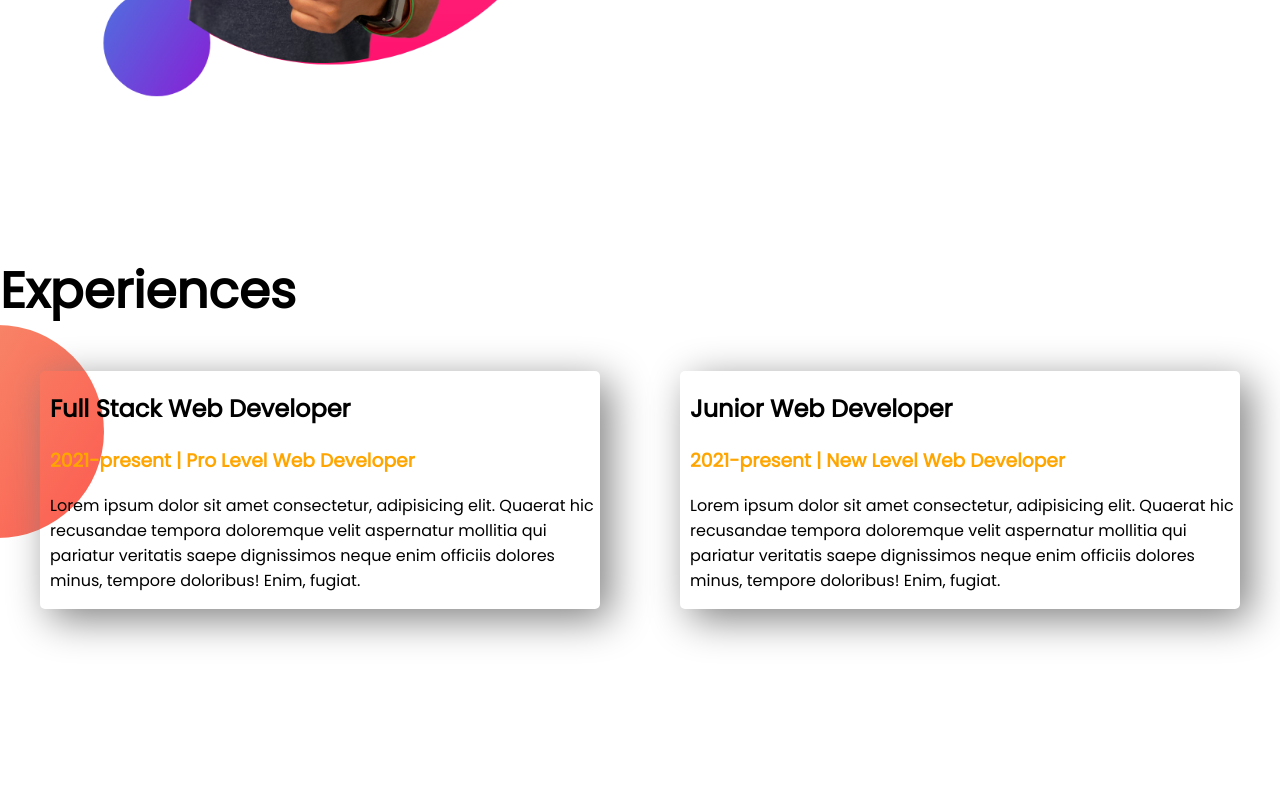
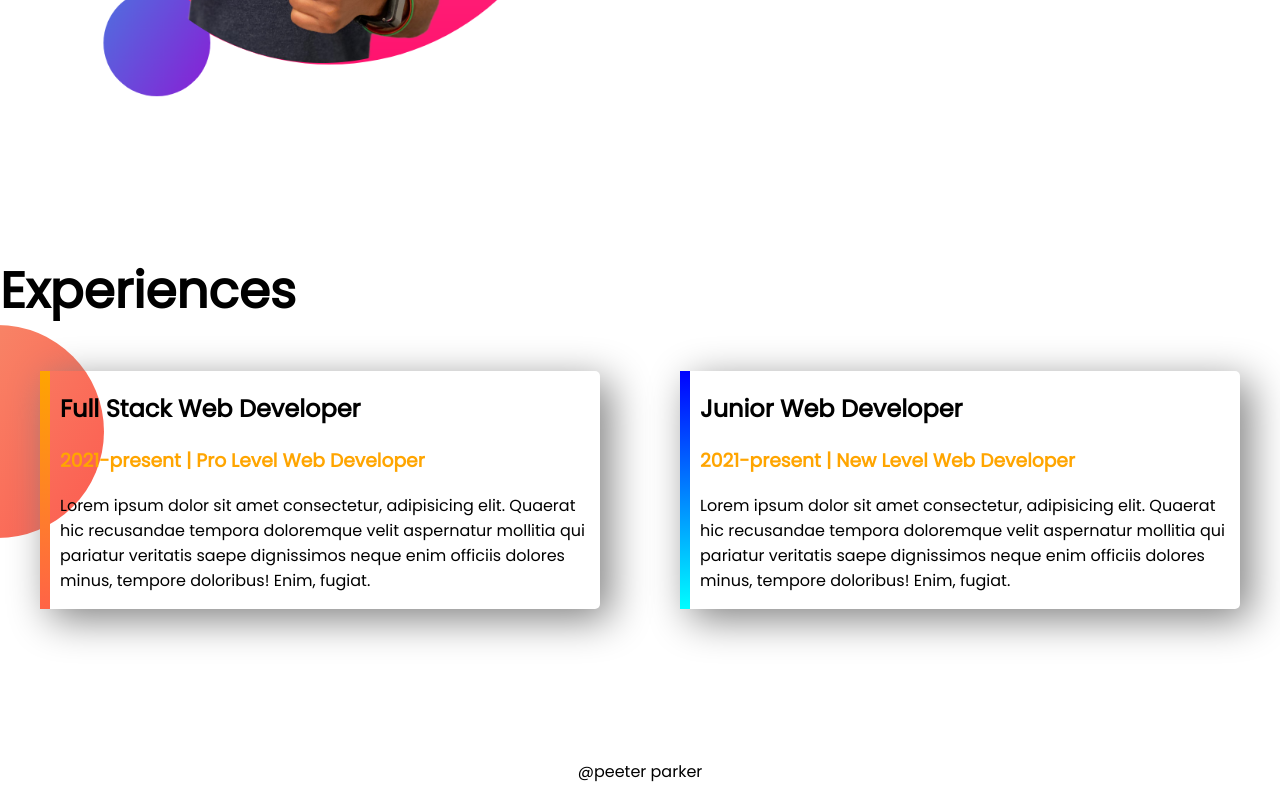
Before and after one commit to Razinn/second-website, a plain HTML site: page second-website/index.html in a window 1280 px wide. Shown: the part 1140-1940 px from the top of the page. Before the commit the page ends 1899 px from the top, so only its background shows below. Drawn offline with Linux system fonts and the light colour scheme.

Commit message:
footer added

```diff
--- a/second-website/index.html
+++ b/second-website/index.html
@@ -46,7 +46,7 @@
     <section class="experience-area">
         <h1>Experiences</h1>
         <div class="flexible-container">
-            <div class="experience-item">
+            <div class="experience-item" id="id-1">
                 <h2>Full Stack Web Developer</h2>
                 <h3 class="orange-color">2021-present | Pro Level Web Developer</h3>
                 <p>Lorem ipsum dolor sit amet consectetur, adipisicing elit. Quaerat hic recusandae tempora doloremque
@@ -55,7 +55,7 @@
                     tempore
                     doloribus! Enim, fugiat.</p>
             </div>
-            <div class="experience-item">
+            <div class="experience-item" id="id-2">
                 <h2>Junior Web Developer</h2>
                 <h3 class="orange-color">2021-present | New Level Web Developer</h3>
                 <p>Lorem ipsum dolor sit amet consectetur, adipisicing elit. Quaerat hic recusandae tempora doloremque
@@ -66,6 +66,9 @@
             </div>
         </div>
     </section>
+    <footer>
+        <p>@peeter parker</p>
+    </footer>
 
 </body>
 
--- a/second-website/style.css
+++ b/second-website/style.css
@@ -58,4 +58,21 @@ h1 {
     margin-right: 40px;
     padding-left: 10px;
     border-radius: 5px;
+
 }
+
+#id-2 {
+    border-left: 10px solid;
+    border-image: linear-gradient(blue, cyan);
+    border-image-slice: 1;
+}
+
+#id-1 {
+    border-left: 10px solid;
+    border-image: linear-gradient(orange, tomato);
+    border-image-slice: 1;
+}
+
+footer p {
+    text-align: center;
+}
```
Also changed, not shown: second-website/showOff/trophy-removebg-preview.png (deleted), 4 other files.
